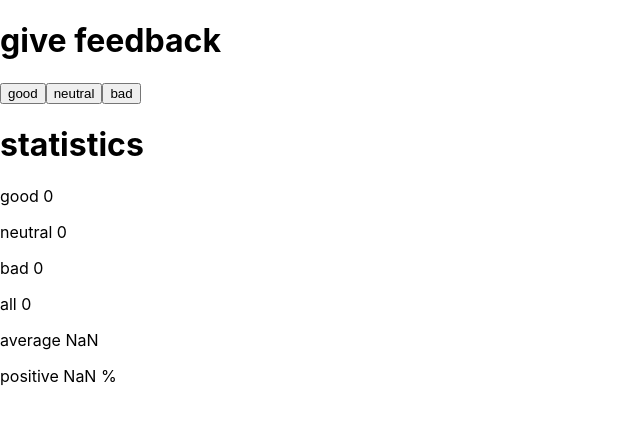
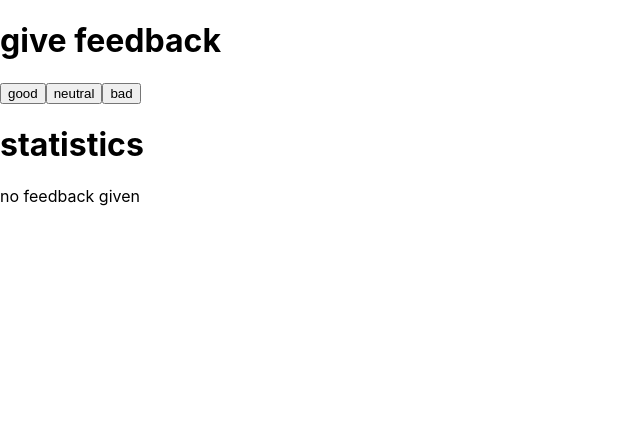
Before and after one commit to paulollivier152/FullStackOpen-Part1, a React (Create React App) app in the folder unicafe/: page / in a window 1280 px wide. Shown: the top 422 px of the page, without its empty margins (0-640 px from the left). Built offline with nearby package versions, Linux system fonts and the light colour scheme.

Commit message:
Excercis 1.9 completed

```diff
--- a/unicafe/src/App.js
+++ b/unicafe/src/App.js
@@ -3,6 +3,14 @@
 import React, { useState } from "react"
 
 const Statistics = ({good, bad, neutral, all}) => {
+  if (all === 0){
+    return (
+      <div>
+        <h1>statistics</h1>
+        <p>no feedback given</p>
+      </div>
+    )
+  }
   return (
     <div>
       <h1>statistics</h1>
```
